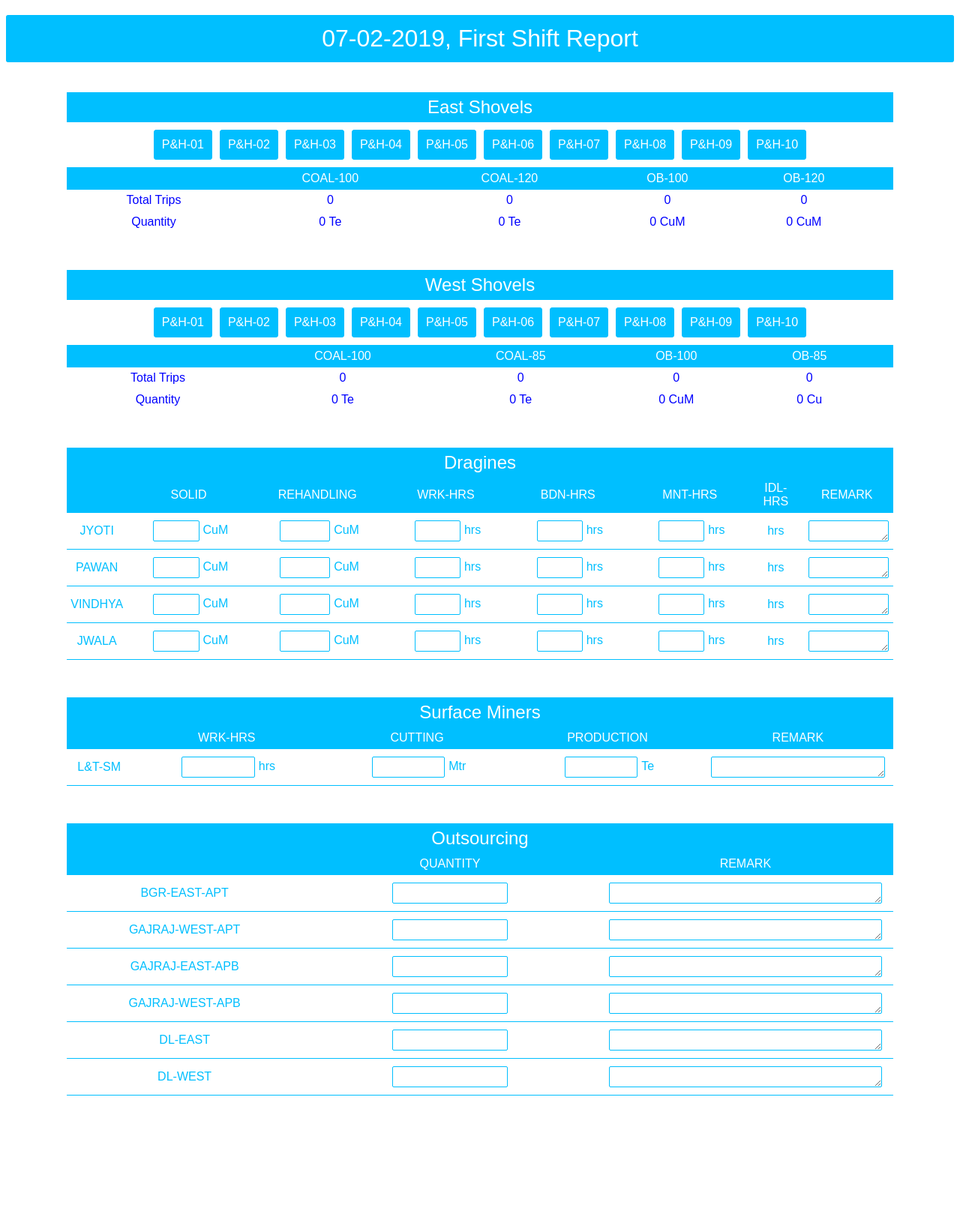
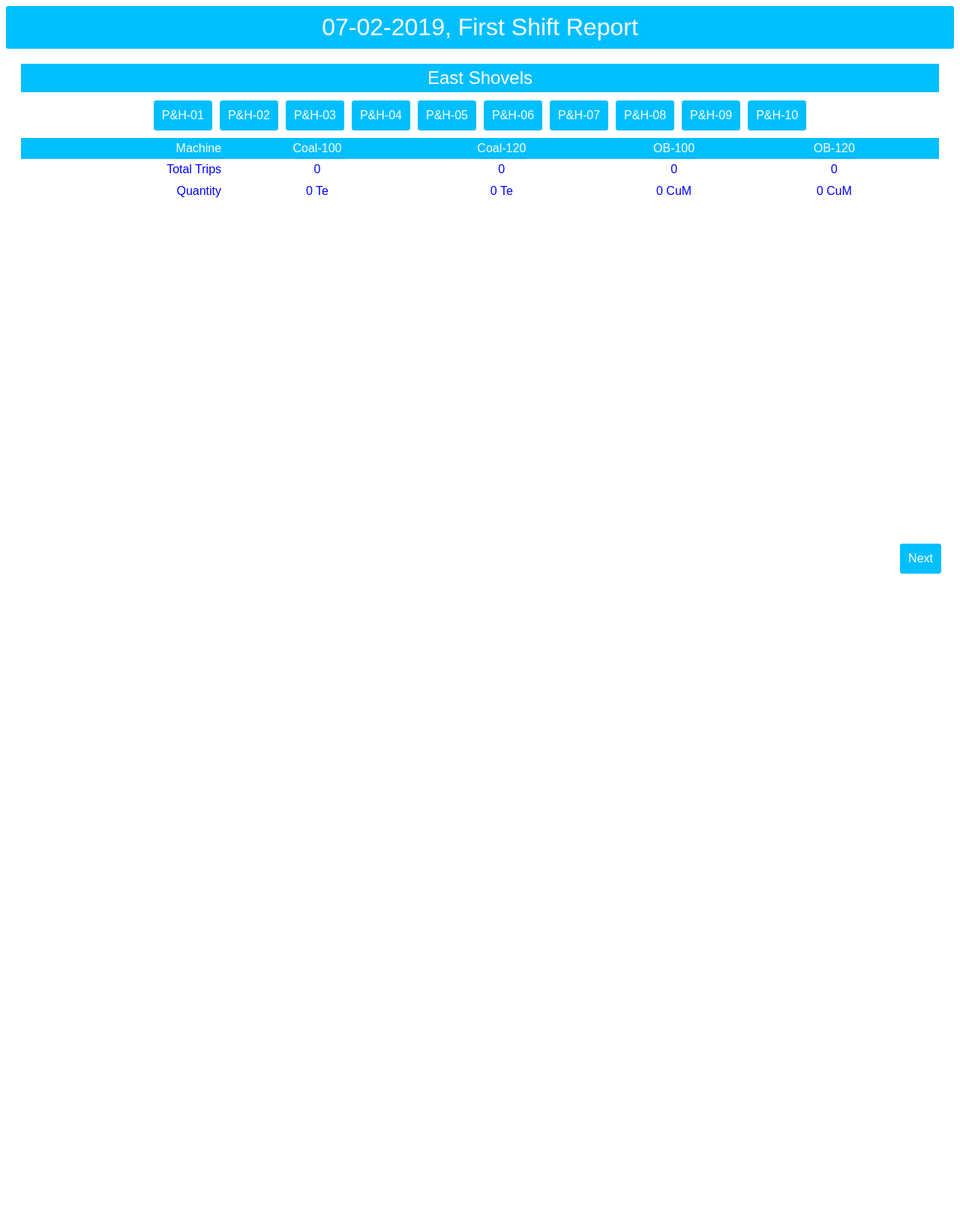
Before and after one commit to dchstats/dch-1, a PHP site: page / in a window 1280 px wide. Shown: the whole page at 75% size. After the commit the page ends 765 px from the top, so only its background shows below. Run offline with PHP 8.4, Linux system fonts and the light colour scheme; some libraries are stand-ins or nearby versions; some web fonts are replaced.

Commit message:
pagination structure

```diff
--- a/index.html
+++ b/index.html
@@ -18,7 +18,8 @@
 
 
     <div class="section">
-        <table id="east-shovels" class="data-table">
+        <div id="east-shovels" ng-show="show.eastShovels">
+            <table class="data-table">
                 <tr class="table-name">
                     <td colspan="6">
                         <span> East Shovels</span>
@@ -29,18 +30,17 @@
                         <button ng-repeat="x in shovels" ng-click="x.east=true; addShovel('east',$index);" ng-disabled="x.east">
                             {{x.name}}
                         </button>
-                    </th>
+                    </td>
 
                 </tr>
                 <tr class="head-row">
+                    <td class="name-col">Machine</td>
+                    <td ng-repeat="x in datahead.eastShovels">{{x}}</td>
                     <td>
-                    </th>
-                <td ng-repeat="x in datahead.eastShovels">{{x}}</th>
-                <td>
-                    </th>
+                    </td>
                 </tr>
 
-            <tr ng-repeat="x in eastShovels" ng-init="x.east_data=[null,null,null,null]">
+                <tr class="data-row" ng-repeat="x in eastShovels" ng-init="x.east_data=[null,null,null,null]">
                     <td class="name-col">{{x.name}}</td>
                     <td><input type="number" ng-model="x.east_data[0]">trips</td>
                     <td><input type="number" ng-model="x.east_data[1]">trips</td>
@@ -65,29 +65,30 @@
                     <td></td>
                 </tr>
             </table>
-        <table id="west-shovels" class="data-table">
+        </div>
+        <div id="west-shovels" ng-show="show.westShovels">
+            <table id="west-shovels" class="data-table" ng-show="show.westShovels">
                 <tr class="table-name">
                     <td colspan="6">
                         <span> West Shovels</span>
-                    </th>
+                    </td>
                 </tr>
                 <tr>
                     <td colspan="6">
                         <button ng-repeat="x in shovels" ng-click="x.west=true; addShovel('west',$index);" ng-disabled="x.west">
                             {{x.name}}
                         </button>
-                    </th>
+                    </td>
 
                 </tr>
                 <tr class="head-row">
+                    <td class="name-col">Machines</td>
+                    <td ng-repeat="x in datahead.westShovels">{{x}}</td>
                     <td>
-                    </th>
-                <td ng-repeat="x in datahead.westShovels">{{x}}</th>
-                <td>
-                    </th>
+                    </td>
                 </tr>
 
-            <tr ng-repeat="x in westShovels" ng-init="x.west_data=[null,null,null,null]">
+                <tr class="data-row" ng-repeat="x in westShovels" ng-init="x.west_data=[null,null,null,null]">
                     <td class="name-col">{{x.name}}</td>
                     <td><input type="number" ng-model="x.west_data[0]">trips</td>
                     <td><input type="number" ng-model="x.west_data[1]">trips</td>
@@ -108,23 +109,24 @@
                     <td>{{westShovelsTotal[0] * westShovelMultipliers[0]}} Te</td>
                     <td>{{westShovelsTotal[1] * westShovelMultipliers[1]}} Te</td>
                     <td>{{westShovelsTotal[2] * westShovelMultipliers[2]}} CuM</td>
-                <td>{{westShovelsTotal[3] * westShovelMultipliers[3]}} Cu
+                    <td>{{westShovelsTotal[3] * westShovelMultipliers[3]}} CuM</td>
                     <td></td>
                 </tr>
             </table>
 
-        <table id="draglines" class="data-table">
+        </div>
+        <div id="draglines" ng-show="show.draglines">
+            <table id="draglines" class="data-table" ng-show="show.draglines">
                 <tr class="table-name">
                     <td colspan="10">
-                    <span> Dragines</span>
-                    </th>
+                        <span> Draglines</span>
+                    </td>
                 </tr>
                 <tr class="head-row">
-                <td>
-                    </th>
-                <td ng-repeat="x in datahead.draglines">{{x}}</th>
+                    <td class="name-col">Machine</td>
+                    <td ng-repeat="x in datahead.draglines">{{x}}</td>
                 </tr>
-            <tr ng-repeat="x in draglines">
+                <tr class="data-row" ng-repeat="x in draglines">
                     <td class="name-col">{{x.name}}</td>
                     <td><input type="number" ng-model="x.data[0]">CuM</td>
                     <td><input type="number" ng-model="x.data[1]">CuM</td>
@@ -135,19 +137,19 @@
                     <td><textarea name="" id="" cols="10" rows="1" ng-model="x.remark"></textarea></td>
                 </tr>
             </table>
-
-        <table id="surface-miners" class="data-table">
+        </div>
+        <div id="surface-miners" ng-show="show.surfaceMiners">
+            <table id="surface-miners" class="data-table" ng-show="show.surfaceMiners">
                 <tr class="table-name">
                     <td colspan="10">
                         <span>Surface Miners</span>
-                    </th>
+                    </td>
                 </tr>
                 <tr class="head-row">
-                <td>
-                    </th>
-                <td ng-repeat="x in datahead.surfaceMiners">{{x}}</th>
+                    <td class="name-col">Machine</td>
+                    <td ng-repeat="x in datahead.surfaceMiners">{{x}}</td>
                 </tr>
-            <tr ng-repeat="x in surfaceMiners">
+                <tr class="data-row" ng-repeat="x in surfaceMiners">
                     <td class="name-col">{{x.name}}</td>
                     <td><input type="number" name="" id="" ng-model="x.data[0]">hrs</td>
                     <td><input type="number" name="" id="" ng-model="x.data[1]">Mtr</td>
@@ -155,25 +157,30 @@
                     <td><textarea name="" id="" cols="20" rows="1" ng-model="x.remark"></textarea></td>
                 </tr>
             </table>
-
-        <table id="outsourcing" class="data-table">
+        </div>
+        <div id="oursourcing" ng-show="show.outsourcing">
+            <table id="outsourcing" class="data-table" ng-show="show.outsourcing">
                 <tr class="table-name">
                     <td colspan="10">
                         <span>Outsourcing</span>
-                    </th>
+                    </td>
                 </tr>
                 <tr class="head-row">
-                <td>
-                    </th>
-                <td ng-repeat="x in datahead.outsourcing">{{x}}</th>
+                    <td class="name-col">Company</td>
+                    <td ng-repeat="x in datahead.outsourcing">{{x}}</td>
                 </tr>
-            <tr ng-repeat="x in outsourcing">
+                <tr class="data-row" ng-repeat="x in outsourcing">
                     <td class="name-col">{{x.name}}</td>
                     <td><input type="number" name="" id="" ng-model="x.data[0]"></td>
                     <td><textarea name="" id="" cols="40" rows="1" ng-model="x.remark"></textarea></td>
                 </tr>
             </table>
         </div>
+    </div>
 </body>
+<div class="footer">
+    <button style="float:left" ng-click="cycle('prev')" ng-hide="pos==0">Previous</button>
+    <button style="float:right;" ng-click="cycle('next')" ng-hide="pos==limit">Next</button>
+</div>
 
 </html>
--- a/main.js
+++ b/main.js
@@ -8,6 +8,16 @@ var app = angular.module('dch', []);
 app.controller('ctrl', function ($scope) {
     /////////////////////////////////////////////////////////////////////////////// Constants
     $scope.shifts = ['other', 'First', 'Second', 'Night'];
+    $scope.show = {
+        eastShovels: true,
+        westShovels: false,
+        draglines: false,
+        surfaceMiners: false,
+        outsourcing: false
+    };
+    $scope.pos = 0;
+    $scope.ind = Object.keys($scope.show);
+    $scope.limit = $scope.ind.length - 1;
 
     /////////////////////////////////////////////////////////////////////////////// Properties
     $scope.shift = getShift();
@@ -20,43 +30,45 @@ app.controller('ctrl', function ($scope) {
     $scope.eastShovelMultipliers = [45, 55, 25, 29];
     $scope.westShovelMultipliers = [45, 40, 25, 21];
     $scope.shovels = [
-        {name: 'P&H-01', east: false, east_data: [null,null,null,null], west: false, west_data: [null,null,null,null] },
-        {name: 'P&H-02', east: false, east_data: [null,null,null,null], west: false, west_data: [null,null,null,null] },
-        {name: 'P&H-03', east: false, east_data: [null,null,null,null], west: false, west_data: [null,null,null,null] },
-        {name: 'P&H-04', east: false, east_data: [null,null,null,null], west: false, west_data: [null,null,null,null] },
-        {name: 'P&H-05', east: false, east_data: [null,null,null,null], west: false, west_data: [null,null,null,null] },
-        {name: 'P&H-06', east: false, east_data: [null,null,null,null], west: false, west_data: [null,null,null,null] },
-        {name: 'P&H-07', east: false, east_data: [null,null,null,null], west: false, west_data: [null,null,null,null] },
-        {name: 'P&H-08', east: false, east_data: [null,null,null,null], west: false, west_data: [null,null,null,null] },
-        {name: 'P&H-09', east: false, east_data: [null,null,null,null], west: false, west_data: [null,null,null,null] },
-        {name: 'P&H-10', east: false, east_data: [null,null,null,null], west: false, west_data: [null,null,null,null] }
+        { name: 'P&H-01', east: false, east_data: [null, null, null, null], west: false, west_data: [null, null, null, null] },
+        { name: 'P&H-02', east: false, east_data: [null, null, null, null], west: false, west_data: [null, null, null, null] },
+        { name: 'P&H-03', east: false, east_data: [null, null, null, null], west: false, west_data: [null, null, null, null] },
+        { name: 'P&H-04', east: false, east_data: [null, null, null, null], west: false, west_data: [null, null, null, null] },
+        { name: 'P&H-05', east: false, east_data: [null, null, null, null], west: false, west_data: [null, null, null, null] },
+        { name: 'P&H-06', east: false, east_data: [null, null, null, null], west: false, west_data: [null, null, null, null] },
+        { name: 'P&H-07', east: false, east_data: [null, null, null, null], west: false, west_data: [null, null, null, null] },
+        { name: 'P&H-08', east: false, east_data: [null, null, null, null], west: false, west_data: [null, null, null, null] },
+        { name: 'P&H-09', east: false, east_data: [null, null, null, null], west: false, west_data: [null, null, null, null] },
+        { name: 'P&H-10', east: false, east_data: [null, null, null, null], west: false, west_data: [null, null, null, null] }
     ]
 
     $scope.draglines = [
-        {name: 'JYOTI', data: [null,null,null,null,null,null], remark: null },
-        {name: 'PAWAN', data: [null,null,null,null,null,null], remark: null },
-        {name: 'VINDHYA', data: [null,null,null,null,null,null], remark: null },
-        {name: 'JWALA', data: [null,null,null,null,null,null], remark: null }
+        { name: 'Jyoti', data: [null, null, null, null, null, null], remark: null },
+        { name: 'Pawan', data: [null, null, null, null, null, null], remark: null },
+        { name: 'Vindhya', data: [null, null, null, null, null, null], remark: null },
+        { name: 'Jwala', data: [null, null, null, null, null, null], remark: null }
     ];
 
-    $scope.surfaceMiners = [{name: 'L&T-SM', data: [null,null,null], remark: null }];
+    $scope.surfaceMiners = [{ name: 'L&T-SM', data: [null, null, null], remark: null }];
 
     $scope.outsourcing = [
-        {name: 'BGR-EAST-APT', data: [null], remark: null },
-        {name: 'GAJRAJ-WEST-APT', data: [null], remark: null },
-        {name: 'GAJRAJ-EAST-APB', data: [null], remark: null },
-        {name: 'GAJRAJ-WEST-APB', data: [null], remark: null },
-        {name: 'DL-EAST', data: [null], remark: null },
-        {name: 'DL-WEST', data: [null], remark: null }
+        { name: 'BGR-EAST-APT', data: [null], remark: null },
+        { name: 'GAJRAJ-WEST-APT', data: [null], remark: null },
+        { name: 'GAJRAJ-EAST-APB', data: [null], remark: null },
+        { name: 'GAJRAJ-WEST-APB', data: [null], remark: null },
+        { name: 'DL-EAST', data: [null], remark: null },
+        { name: 'DL-WEST', data: [null], remark: null }
     ];
 
     $scope.datahead = {
-        eastShovels: ['coal-100', 'coal-120', 'ob-100', 'ob-120'],
-        westShovels: ['coal-100', 'coal-85', 'ob-100', 'ob-85'],
-        draglines: ['solid', 'rehandling', 'wrk-hrs', 'bdn-hrs', 'mnt-hrs', 'idl-hrs', 'remark'],
-        surfaceMiners: ['wrk-hrs', 'cutting', 'production', 'remark'],
-        outsourcing: ['quantity', 'remark']
+        eastShovels: ['Coal-100', 'Coal-120', 'OB-100', 'OB-120'],
+        westShovels: ['Coal-100', 'Coal-85', 'OB-100', 'OB-85'],
+        draglines: ['Solid', 'Re-handling', 'Working', 'Breakdown', 'Maintenance', 'Idle', 'Remark'],
+        surfaceMiners: ['Working', 'Cutting', 'Production', 'Remark'],
+        outsourcing: ['Quantity', 'Remark']
     };
+
+
 
 
     /////////////////////////////////////////////////////////////////////////////// Methods
@@ -136,4 +148,17 @@ app.controller('ctrl', function ($scope) {
         }
         );
     };
+
+    $scope.cycle = function (arg) {
+        if (arg == 'next' && $scope.pos != $scope.limit) {
+                $scope.pos++;
+        }
+        else if (arg == 'prev' && $scope.pos != 0) {
+            $scope.pos--;
+        }
+        $scope.ind.forEach(function (e) {
+            $scope.show[e] = false;
+        });
+        $scope.show[$scope.ind[$scope.pos]] = true;
+    };
 });
--- a/styles.css
+++ b/styles.css
@@ -1,22 +1,3 @@
-#east-shovels{
-
-}
-
-#west-shovels{
-
-}
-
-#draglines{
-
-}
-
-#surface-miners{
-
-}
-
-#outsourcing{
-
-}
 
 *{
     box-sizing:border-box;
@@ -27,6 +8,7 @@
     border-style:solid;
     border-color:deepskyblue;
     border-width:0px;
+    border-radius:3px;
 }
 
 
@@ -62,28 +44,34 @@ body {
 /* /////////////////////////////////////// Elements */
 
 .section {
-    margin-bottom: 100px;
-    border-radius:3px;
+    height:800px;
     padding:20px;
+    overflow:auto;
 }
 
 .main-header{
     background-color:deepskyblue;
     color:white;
-    margin:20px 0px;
     text-align:center;
     font-size:2em;
     padding:10px;
-    border-radius:3px;
-    border-style:double;
-    border-width:3px 0px;
+}
+
+.footer {
+    width:100%;
+    margin:auto;
+    overflow:auto;
+    position:fixed;
+    bottom:10px;
+    left:0px;
+    border-radius:0px;
+    padding:20px;
 }
 
 .sub-header {
     text-align:center;
     font-size:1.5em;
     padding:6px;
-    border-radius:3px;
 }
 
 input, select, textarea{
@@ -92,7 +80,6 @@ input, select, textarea{
     padding:4px;
     font-size:1em;
     border-width:1px;
-    border-radius:2px;
     color:blue;
     text-align:left;
 }
@@ -108,14 +95,13 @@ select:disabled, input:disabled{
 
 button {
     background-color:deepskyblue;
-    font-size:1em;
     color:white;
     display: inline-block;
     margin:5px;
     padding:10px;
-    border-radius:3px;
     border-width:1px;
     cursor: pointer;
+    font-size:1em;
 }
 
 button.cancel {
@@ -140,31 +126,32 @@ button:disabled {
 /* /////////////////////////////////////// Table */
 
 .data-table {
-    margin:0 auto 50px;
-    width:90%;
+    margin:0 auto;
+    width:100%;
 }
 
 td {
     max-width: 200px;
     padding:5px;
     text-align:center;
-    border-width:1px 0px;
+    border-radius:0px;
 }
 
 th {
-    text-transform: uppercase;
     padding:5px;
     text-align:center;
 }
 
+
+
 tr.table-name {
     background-color:deepskyblue;
+    border-bottom:1px solid white;
 
 }
 
 tr.table-name span {
     font-size:1.5em;
-    border-radius:20px;
     padding:0px 100px;
     color:white;
 }
@@ -175,10 +162,14 @@ tr:nth-child(even){
 tr:nth-child(odd){
 
 }
+
+tr.data-row {
+    border-width:0 0 1px;
+}
+
 tr.head-row td{
     background-color:deepskyblue;
     color:white;
-    text-transform: uppercase;
 }
 
 tr.total-row td {
@@ -187,6 +178,7 @@ tr.total-row td {
 }
 
 td.name-col{
+    Text-align:right;
 
 }
 
@@ -218,3 +210,24 @@ td.close-col {
 .hht{
     height:50%;
 }
+
+/* //////////////////////////////////specific */
+#east-shovels{
+
+}
+
+#west-shovels{
+
+}
+
+#draglines{
+
+}
+
+#surface-miners{
+
+}
+
+#outsourcing{
+
+}
```
Also changed, not shown: libs/general_styles.css (deleted, +0 -176 lines). Lines whose indentation alone changed are shown as unchanged.
